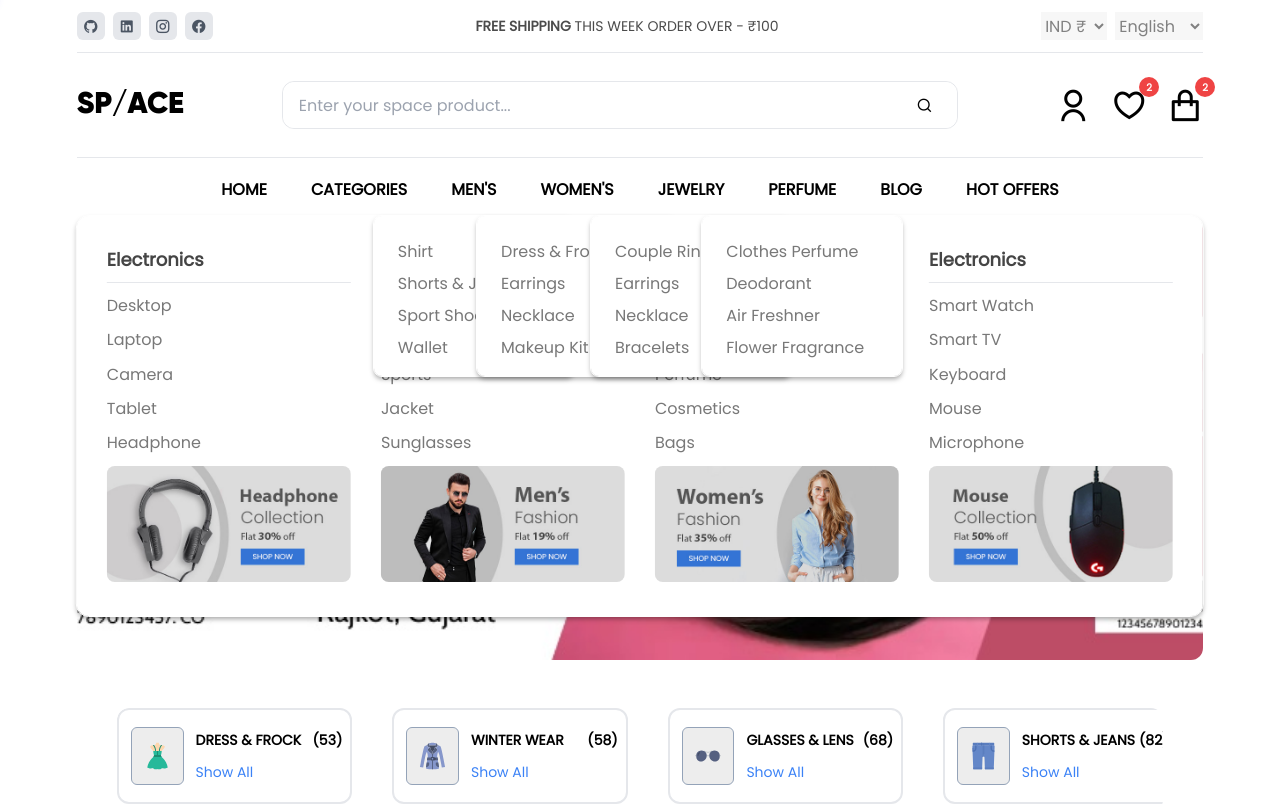
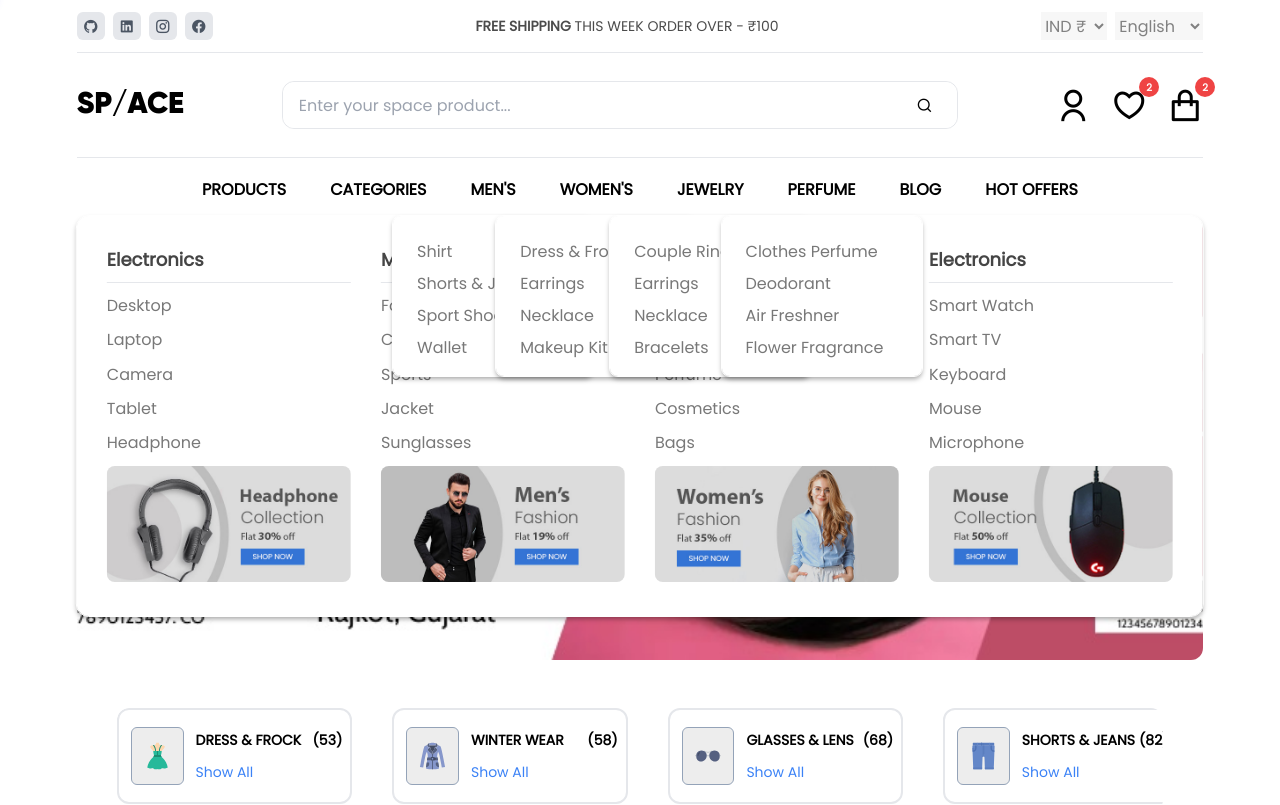
Before and after one commit to Siddhantsingh1230/ShopSpace, a React (Create React App) app: page / in a window 1280 px wide. Shown: the top 805 px of the page. Built offline with nearby package versions, Linux system fonts and the light colour scheme.

Commit message:
added framer motion, changed Router location ,added products page ,added constants/Transition file for page transitions and changed home link to products

```diff
--- a/package.json
+++ b/package.json
@@ -8,6 +8,7 @@
     "@testing-library/react": "^13.4.0",
     "@testing-library/user-event": "^13.5.0",
     "axios": "^1.6.2",
+    "framer-motion": "^10.16.16",
     "react": "^18.2.0",
     "react-collapse": "^5.1.1",
     "react-confetti": "^6.1.0",
--- a/src/App.jsx
+++ b/src/App.jsx
@@ -1,22 +1,26 @@
-import { BrowserRouter as Router, Routes, Route } from "react-router-dom";
+import { Routes, Route, useLocation } from "react-router-dom";
 import { useState } from "react";
 // Components
 import Home from "./pages/Home";
 import Login from "./pages/Login";
 import Signup from "./pages/Signup";
 import PageNotFound from "./pages/PageNotFound";
+import Products from "./pages/Products";
+
 // libraries
 import ScrollUpBtn from "./components/ScrollUpBtn"; // UI for ScrollToTop
 import ScrollToTop from "react-scroll-to-top"; // For ScrollToTop feature
 import LoadingBar from "react-top-loading-bar"; // For Top Loading Bar
 import { ToastContainer } from "react-toastify"; // For Toasts
+import { AnimatePresence } from "framer-motion";
 
 const App = () => {
   const [progress, setProgress] = useState(0); // for controlling the top loaading bar
+  const location = useLocation(); // used for page transitions
   return (
     <>
-      <Router>
-        <Routes>
+      <AnimatePresence mode="wait">
+        <Routes location={location} key={location.key}>
           {/* setProgress is passed in the components to controll the top loading bar */}
           <Route path="/" exact element={<Home setProgress={setProgress} />} />
           <Route
@@ -30,11 +34,17 @@ const App = () => {
             element={<Signup setProgress={setProgress} />}
           />
           <Route
+            path="/products"
+            exact
+            element={<Products setProgress={setProgress} />}
+          />
+          <Route
             exact
             path="*"
             element={<PageNotFound setProgress={setProgress} />}
           />
         </Routes>
+      </AnimatePresence>
 
       {/* Extra functionality Sections */}
       {/* Scroll Up Btn Functionality */}
@@ -45,9 +55,9 @@ const App = () => {
           overflow: "hidden",
           outline: "none",
           boxShadow: "none",
-            right:"1rem",
-            bottom:"5rem",
-            background:"black", // change the button styles
+          right: "1rem",
+          bottom: "5rem",
+          background: "black", // change the button styles
         }}
         component={<ScrollUpBtn />}
       />
@@ -61,7 +71,6 @@ const App = () => {
         progress={progress} // used to controll the bar
         onLoaderFinished={() => setProgress(0)}
       />
-      </Router>
     </>
   );
 };
--- /dev/null
+++ b/src/constants/Transition.js
@@ -0,0 +1,18 @@
+export const pageTransitionVariant = {
+  hidden: {
+    opacity: 0,
+  },
+  visible: {
+    opacity: 1,
+    x: 0,
+    transition: {
+      duration: 0.45,
+    },
+  },
+  exit: {
+    x: "-100vw",
+    transition: {
+      duration: 0.45,
+    },
+  },
+};
--- a/src/index.js
+++ b/src/index.js
@@ -1,11 +1,14 @@
-import React from 'react';
-import ReactDOM from 'react-dom/client';
-import './index.css';
-import App from './App';
+import React from "react";
+import ReactDOM from "react-dom/client";
+import { BrowserRouter as Router } from "react-router-dom";
+import "./index.css";
+import App from "./App";
 
-const root = ReactDOM.createRoot(document.getElementById('root'));
+const root = ReactDOM.createRoot(document.getElementById("root"));
 root.render(
   <React.StrictMode>
-    <App />
+    <Router>
+      <App />
+    </Router>
   </React.StrictMode>
 );
--- a/src/pages/Home.jsx
+++ b/src/pages/Home.jsx
@@ -1,4 +1,5 @@
 import { useEffect, useState } from "react";
+import { motion } from "framer-motion";
 // Images
 import DressFrock from "../assets/images/dressfrock.svg";
 import glasses from "../assets/images/glasses.svg";
@@ -56,6 +57,10 @@ import MenuAccordian from "../components/MenuAccordian";
 import Drawer from "react-modern-drawer";
 import "react-modern-drawer/dist/index.css"; // Dependency Styles for drawer
 
+// Page Transition variant import
+import { pageTransitionVariant } from "../constants/Transition";
+import { useNavigate } from "react-router-dom";
+
 const Home = ({ setProgress }) => {
   // Top Loading Bar dummy progress in future we will update the progress based on API calls succession or failure
   useEffect(() => {
@@ -75,6 +80,9 @@ const Home = ({ setProgress }) => {
       };
     }
   }, []);
+
+  //navigation
+  const navigate = useNavigate();
 
   // For Mobile Viewport Drawer Control
   const [isMenuOpen, setIsMenuOpen] = useState(false);
@@ -198,7 +206,13 @@ const Home = ({ setProgress }) => {
   ];
   return (
     <>
-      <div className="container w-[88%] mx-10 max-sm:w-full max-sm:px-4">
+      <motion.div
+        variants={pageTransitionVariant}
+        initial="hidden"
+        animate="visible"
+        exit="exit"
+        className="container w-[88%] mx-10 max-sm:w-full max-sm:px-4"
+      >
         {/* Top Links */}
         <div className="links my-3 flex justify-between max-sm:hidden">
           <div className="sharelinks flex gap-2">
@@ -294,8 +308,11 @@ const Home = ({ setProgress }) => {
         <hr className="w-full" />
         {/* NavLink */}
         <div className="navlink mt-5 flex justify-center items-center gap-11 relative max-sm:hidden">
-          <div className="cursor-pointer text-md font-bold hover:text-blue-500 transition-all navlinks ">
-            HOME
+          <div
+            onClick={() => navigate("/products")}
+            className="cursor-pointer text-md font-bold hover:text-blue-500 transition-all navlinks "
+          >
+            PRODUCTS
           </div>
           <div className="categoryLink cursor-pointer text-md font-bold hover:text-blue-500 transition-all navlinks  ">
             CATEGORIES
@@ -1673,7 +1690,7 @@ const Home = ({ setProgress }) => {
             </div>
           </a>
         </div>
-      </div>
+      </motion.div>
       {/* footer */}
       <Footer></Footer>
 
@@ -1726,17 +1743,31 @@ const Home = ({ setProgress }) => {
             ></i>
           </div>
           <hr className="bg=[#787878] my-3" />
-          <h1 className="my-3">Home</h1>
+          <h1
+            onClick={() => {
+              toggleMenuDrawer();
+              navigate("/products");
+            }}
+            className="my-3"
+          >
+            Products
+          </h1>
           <MenuAccordian data={MenuAccordianData} />
           <h1 className=" my-3">Blog</h1>
           <h1 className=" my-3">Hot Offers</h1>
 
-          <select className="border focus:outline-black rounded-md py-2 bg-transparent cursor-pointer my-3" name="currency">
+          <select
+            className="border focus:outline-black rounded-md py-2 bg-transparent cursor-pointer my-3"
+            name="currency"
+          >
             <option value="usd">IND ₹</option>
             <option value="usd">USD ₹</option>
             <option value="eur">EUR €</option>
           </select>
-          <select className="border focus:outline-black rounded-md py-2 bg-transparent cursor-pointer  my-3" name="language">
+          <select
+            className="border focus:outline-black rounded-md py-2 bg-transparent cursor-pointer  my-3"
+            name="language"
+          >
             <option value="en-US">English</option>
             <option value="es-ES">Español</option>
             <option value="fr">Français</option>
--- /dev/null
+++ b/src/pages/Products.jsx
@@ -0,0 +1,40 @@
+import { useEffect } from "react";
+import { motion } from "framer-motion";
+import { pageTransitionVariant } from "../constants/Transition";
+
+const Products = ({ setProgress }) => {
+  // Top Loading Bar dummy progress in future we will update the progress based on API calls succession or failure
+  useEffect(() => {
+    // callback function to call when event triggers
+    const onPageLoad = () => {
+      setProgress(100);
+    };
+    // Check if the page has already loaded
+    if (document.readyState === "complete") {
+      onPageLoad();
+    } else {
+      window.addEventListener("load", onPageLoad, false);
+      // Remove the event listener when component unmounts
+      return () => {
+        window.removeEventListener("load", onPageLoad);
+        setProgress(0);
+      };
+    }
+  }, []);
+
+  return (
+    <>
+      <motion.div
+        variants={pageTransitionVariant}
+        initial="hidden"
+        animate="visible"
+        exit="exit"
+        className="w-full"
+      >
+        s
+      </motion.div>
+    </>
+  );
+};
+
+export default Products;
```
Also changed, not shown: src/components/Footer.jsx (+39 -86 lines), 1 other file (tests, documents, lock files or other folders). Lines whose indentation alone changed are shown as unchanged.
